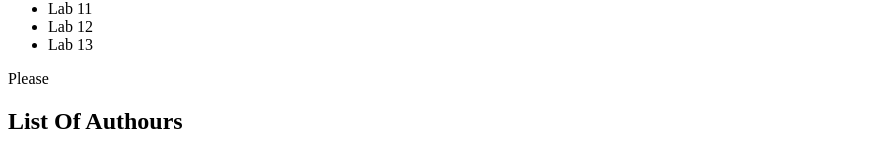
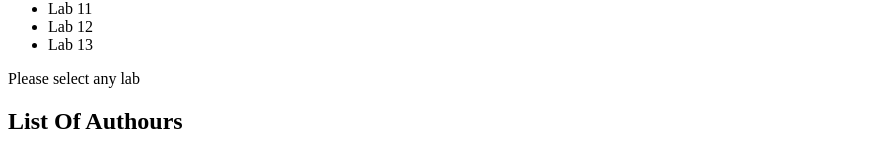
Before and after one commit to hegdebelli/Angular4, an Angular app: page / in a window 1280 px wide. Shown: the part 127-282 px from the top of the page, without its empty margins (0-871 px from the left). Built offline with nearby package versions, Linux system fonts and the light colour scheme.

Commit message:
Lab html changes done

```diff
--- a/src/app/lab/lab.component.html
+++ b/src/app/lab/lab.component.html
@@ -1,3 +1,3 @@
 <p>
- Please
+ Please select any lab
 </p>
```
